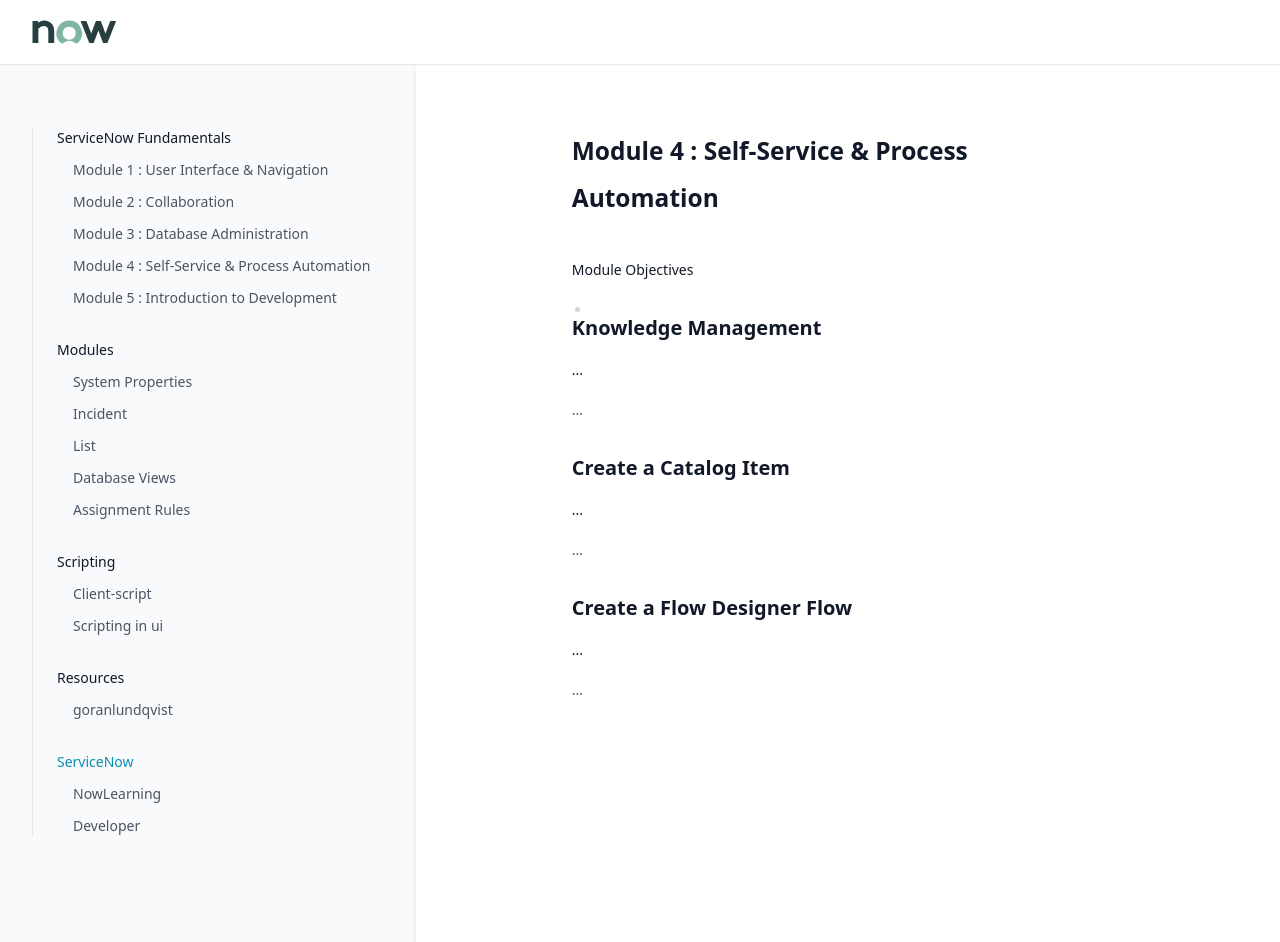
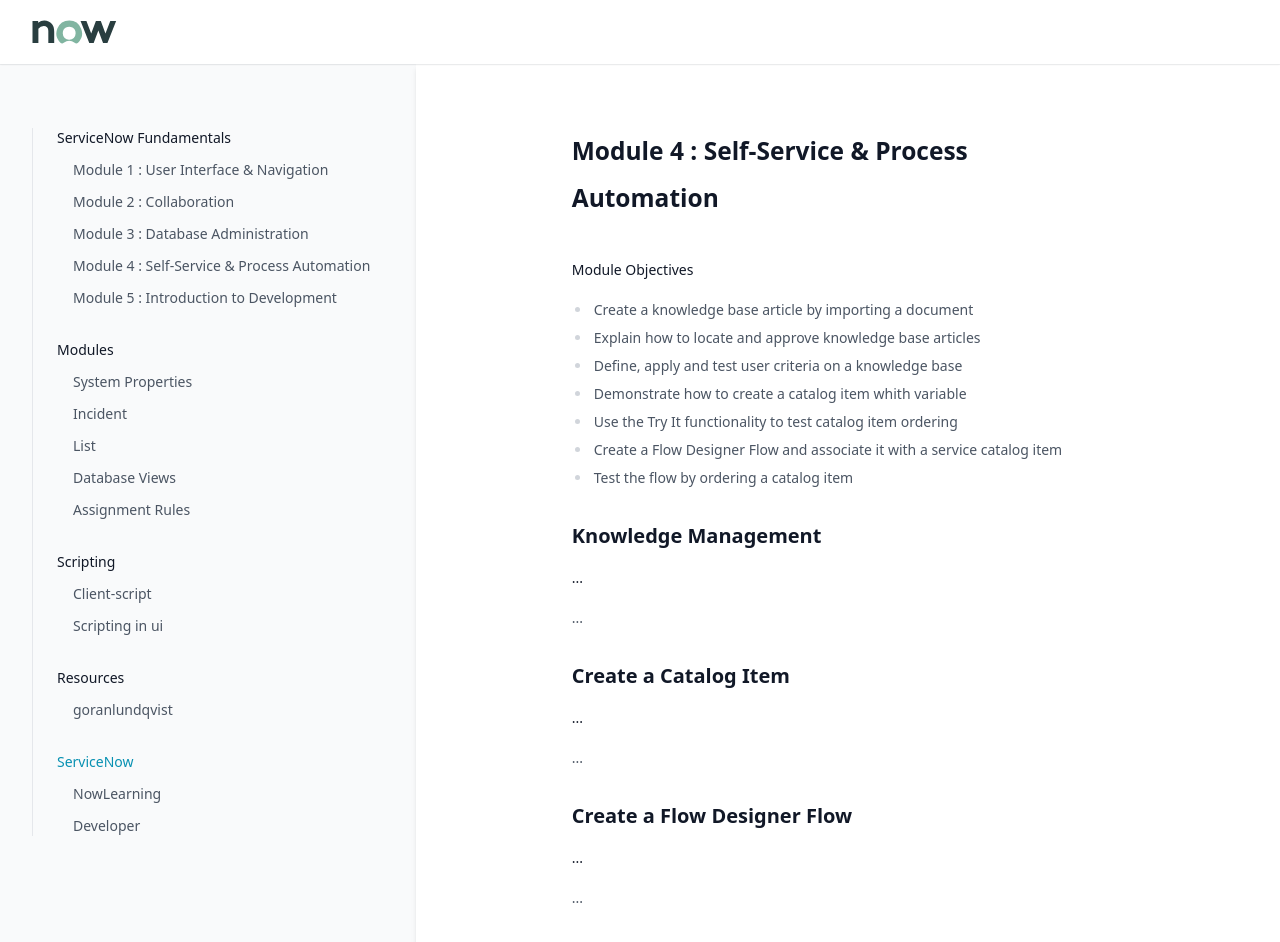
Before and after one commit to greglejeune/ebook, a Jekyll site: the page built from _servicenow/2021-11-01-snf-module4.md, in a window 1280 px wide and 990 px high. Shown: the top 942 px of the window. Built offline with Jekyll 4.4.1, drawn with Linux system fonts in a browser that asks for light colours.

Commit message:
Update 2021-11-01-snf-module4.md

```diff
--- a/_servicenow/2021-11-01-snf-module4.md
+++ b/_servicenow/2021-11-01-snf-module4.md
@@ -9,7 +9,13 @@ category: snf
 <p style="text-align: justify;"><strong>Module Objectives</strong></p>
 
 <ul>
-  <li></li>
+  <li>Create a knowledge base article by importing a document</li>
+  <li>Explain how to locate and approve knowledge base articles</li>
+  <li>Define, apply and test user criteria on a knowledge base</li>
+  <li>Demonstrate how to create a catalog item whith variable</li>
+  <li>Use the Try It functionality to test catalog item ordering</li>
+  <li>Create a Flow Designer Flow and associate it with a service catalog item</li>
+  <li>Test the flow by ordering a catalog item</li>
 </ul>
 
 
```
